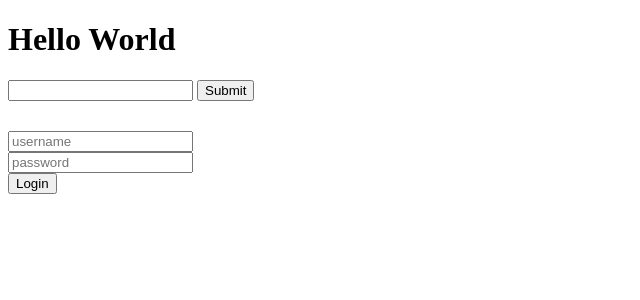
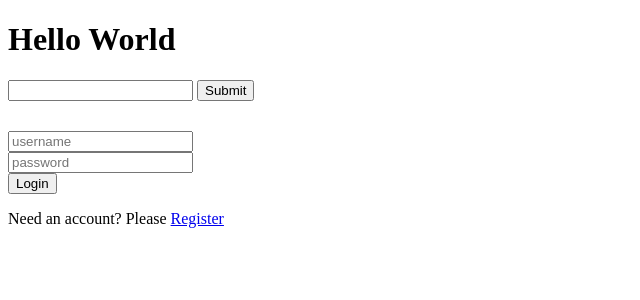
Before and after one commit to shabayekdes/try-django, a Django app: page /login/ in a window 1280 px wide. Shown: the top 300 px of the page, without its empty margins (0-640 px from the left). Run offline with Django 3.2, Linux system fonts and the light colour scheme.

Commit message:
Add register account page

```diff
--- a/accounts/views.py
+++ b/accounts/views.py
@@ -1,7 +1,17 @@
 from django.shortcuts import render, redirect
+from django.contrib.auth.forms import UserCreationForm
 from django.contrib.auth import authenticate, login, logout
 
 # Create your views here.
+def register_view(request):
+    form = UserCreationForm(request.POST or None)
+    if form.is_valid():
+        user_obj = form.save()
+        return redirect('/login')
+    context = {"form": form}
+    return render(request, "accounts/register.html", context)
+
+
 def login_view(request):
     if request.method == "POST":
         username = request.POST.get("username")
--- a/templates/accounts/login.html
+++ b/templates/accounts/login.html
@@ -18,6 +18,8 @@
         </div>
         <button type='submit'>Login</button>
     </form>
+    <p>Need an account? Please <a href='/register'>Register</a></p>
+
 </div>
 {% else %}
 <div style='margin-top:30px;'>
--- a/trydjango/urls.py
+++ b/trydjango/urls.py
@@ -19,6 +19,7 @@ from django.urls import path
 # Account routes
 from accounts.views import (
     login_view,
+    register_view,
     logout_view
 )
 # Article routes
@@ -37,4 +38,5 @@ urlpatterns = [
     path('admin/', admin.site.urls),
     path('login/', login_view),
     path('logout/', logout_view),
+    path('register/', register_view),
 ]
```
Also changed, not shown: templates/accounts/register.html (added, +19 -0 lines).
